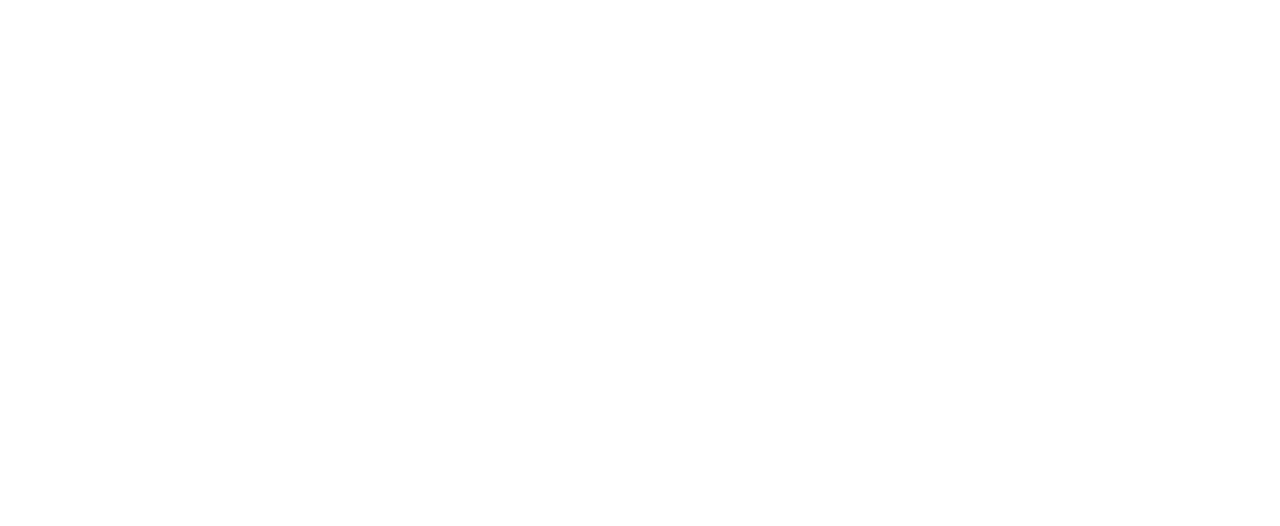
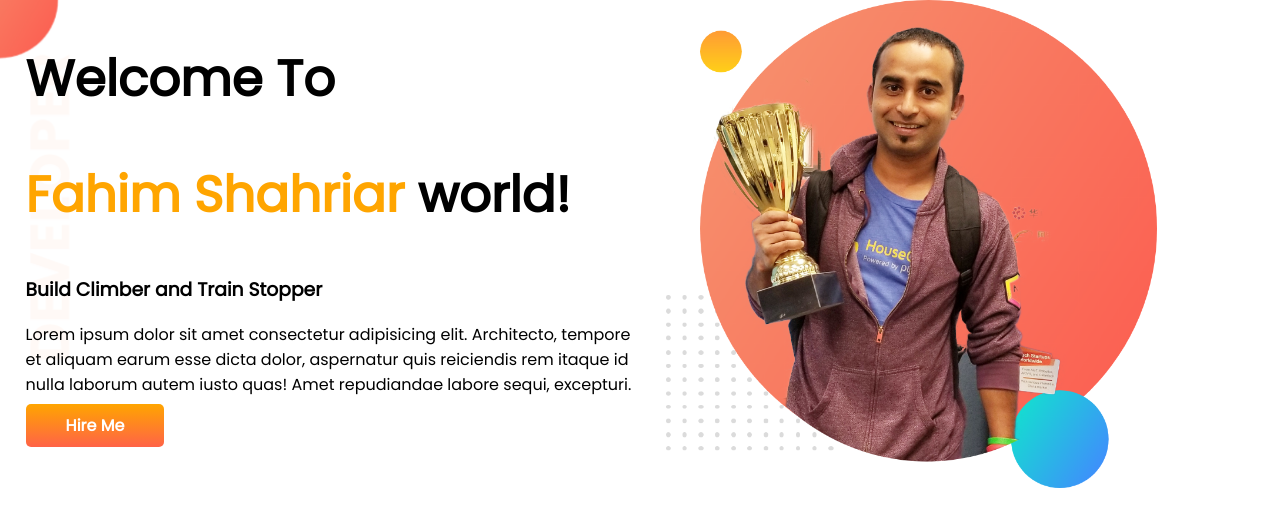
Before and after one commit to fahimshahrairakash03/Developer-Portfolio, a plain HTML site: page index.html in a window 1280 px wide. Drawn offline with Linux system fonts and the light colour scheme.

Commit message:
new code added

```diff
--- a/index.html
+++ b/index.html
@@ -5,7 +5,36 @@
     <meta http-equiv="X-UA-Compatible" content="IE=edge" />
     <meta name="viewport" content="width=device-width, initial-scale=1.0" />
     <title>Fahim Shahriar Akash</title>
+    <link rel="preconnect" href="https://fonts.googleapis.com" />
+    <link rel="preconnect" href="https://fonts.gstatic.com" crossorigin />
+    <link
+      href="https://fonts.googleapis.com/css2?family=Montserrat:wght@300&family=Poppins&display=swap"
+      rel="stylesheet"
+    />
     <link rel="stylesheet" href="./style.css" />
   </head>
-  <body></body>
+  <body>
+    <section class="top-banner">
+      <div class="half-width">
+        <h1>Welcome To</h1>
+        <h1><span class="orange-color"> Fahim Shahriar </span> world!</h1>
+        <h3>Build Climber and Train Stopper</h3>
+        <p>
+          Lorem ipsum dolor sit amet consectetur adipisicing elit. Architecto,
+          tempore et aliquam earum esse dicta dolor, aspernatur quis reiciendis
+          rem itaque id nulla laborum autem iusto quas! Amet repudiandae labore
+          sequi, excepturi.
+        </p>
+        <a
+          class="link-btn"
+          target="_blank"
+          href="https://www.linkedin.com/in/fahim-shahriar-akash-b93257141/"
+          >Hire Me</a
+        >
+      </div>
+      <div class="half-width">
+        <img src="./images/jhankar.png" alt="" />
+      </div>
+    </section>
+  </body>
 </html>
--- a/style.css
+++ b/style.css
@@ -0,0 +1,32 @@
+body {
+  font-family: "Poppins", sans-serif;
+  margin: 0;
+}
+h1 {
+  font-size: 50px;
+}
+.orange-color {
+  color: orange;
+}
+section {
+  display: flex;
+}
+.half-width {
+  width: 50%;
+  padding-left: 2%;
+}
+.half-width img {
+  width: 80%;
+}
+.link-btn {
+  text-decoration: none;
+  background-image: linear-gradient(orange, tomato);
+  padding: 10px 40px;
+  color: white;
+  font-weight: 700;
+  border-radius: 5px;
+}
+.top-banner {
+  background-image: url(./images/top-banner.png);
+  background-repeat: no-repeat;
+}
```
Also changed, not shown: images/dream-bg.png (added), images/exp-bg.png (added), images/jhankar.png (added), images/jhankar2.png (added), images/my-bg.png (added), images/my-bg2.png (added), images/pic1-removebg-preview.png (added), images/pic1.jpg (added), images/pic2.jpg (added), images/top-banner.png (added), 7 other files.
